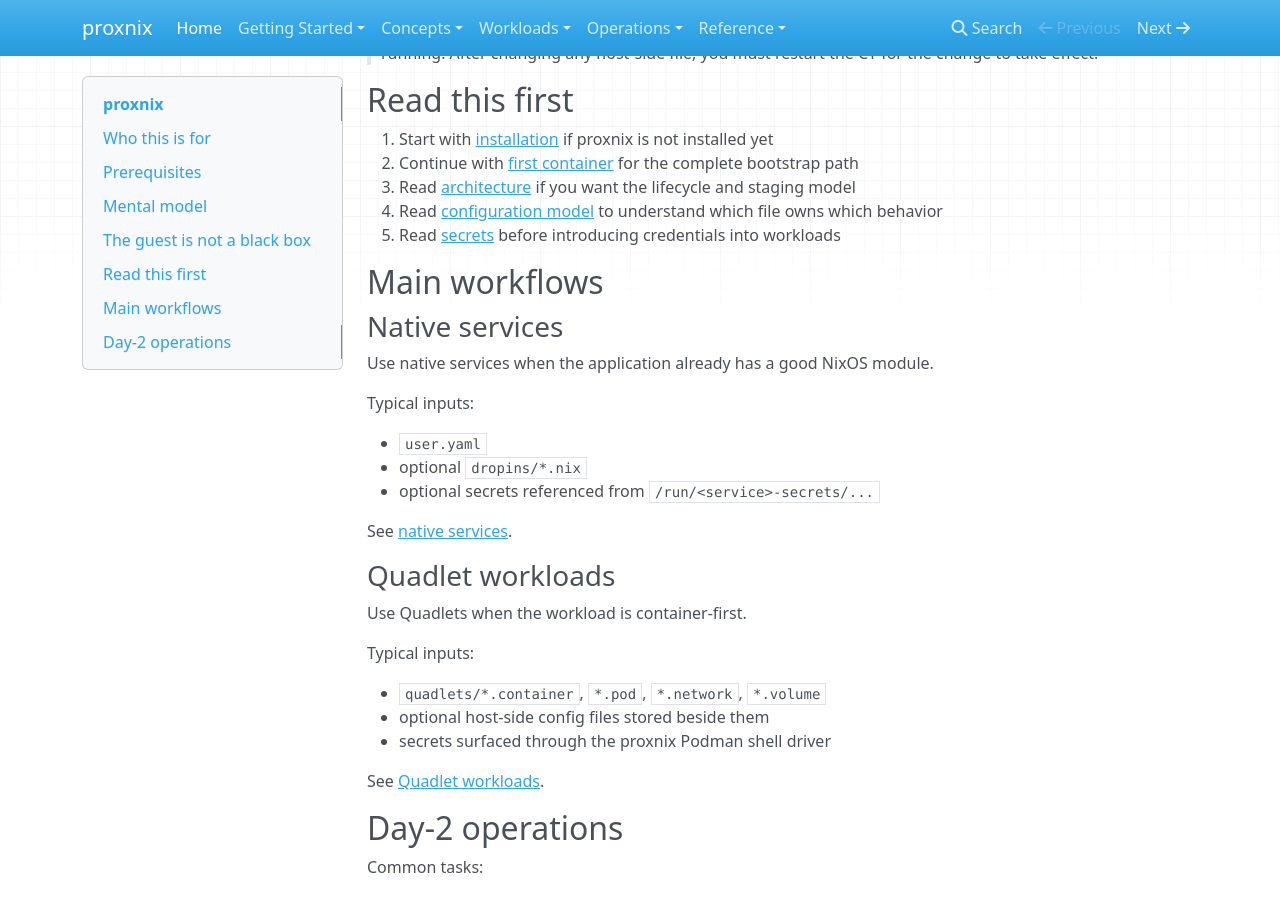
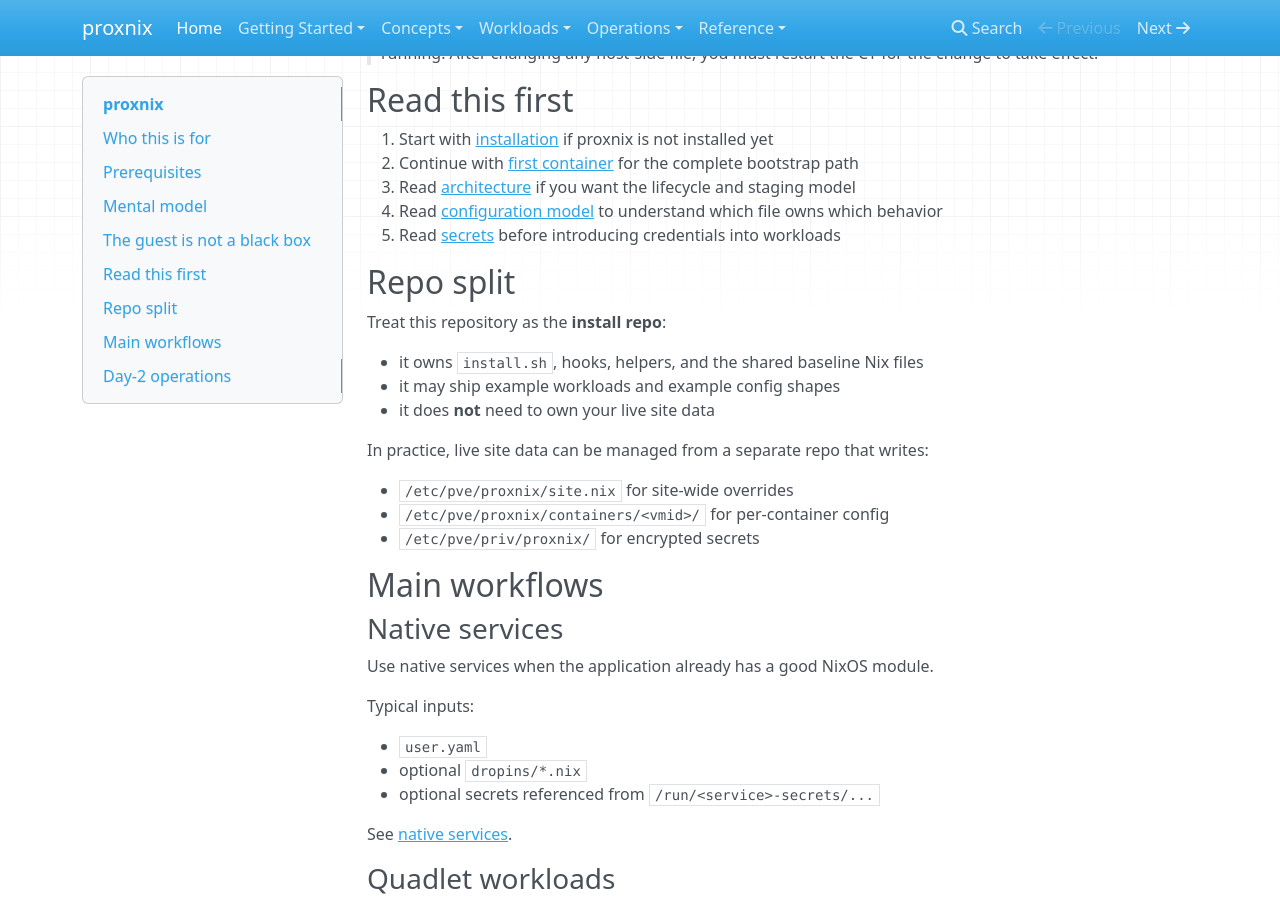
Before and after one commit to denMaier/proxnix, an MkDocs documentation site: the page built from docs/index.md, in a window 1280 px wide and 900 px high, scrolled down 1845 px. Built offline with MkDocs 1.6.1, drawn with Linux system fonts in a browser that asks for light colours; nearby versions of some CDN libraries; some of the changed text lies outside the part shown.

Commit message:
added site support

```diff
--- a/docs/index.md
+++ b/docs/index.md
@@ -34,7 +34,7 @@
 There are four main layers:
 
 1. **Proxmox metadata**: hostname, IP, gateway, DNS, SSH keys, CT features, rootfs, and lifecycle
-2. **Host-side proxnix config**: shared Nix files plus per-container `proxmox.yaml`, `user.yaml`, `dropins/`, and `quadlets/`
+2. **Host-side proxnix config**: install-layer Nix files plus optional site-wide `site.nix` and per-container `proxmox.yaml`, `user.yaml`, `dropins/`, and `quadlets/`
 3. **Rendered guest state**: generated Nix files, staged secrets, attached systemd units, helper scripts, and Quadlet files
 4. **Guest activation**: a guarded `nixos-rebuild switch` that runs only when the staged config hash changes
 
@@ -85,6 +85,20 @@
 4. Read [configuration model](concepts/configuration-model.md) to understand which file owns which behavior
 5. Read [secrets](concepts/secrets.md) before introducing credentials into workloads
 
+## Repo split
+
+Treat this repository as the **install repo**:
+
+- it owns `install.sh`, hooks, helpers, and the shared baseline Nix files
+- it may ship example workloads and example config shapes
+- it does **not** need to own your live site data
+
+In practice, live site data can be managed from a separate repo that writes:
+
+- `/etc/pve/proxnix/site.nix` for site-wide overrides
+- `/etc/pve/proxnix/containers/<vmid>/` for per-container config
+- `/etc/pve/priv/proxnix/` for encrypted secrets
+
 ## Main workflows
 
 ### Native services
```
Also changed, not shown: README.md (+5 -0 lines), docs/concepts/architecture.md (+12 -2 lines), docs/concepts/configuration-model.md (+15 -1 lines), docs/getting-started/installation.md (+1 -0 lines), docs/reference/files-and-directories.md (+4 -0 lines), 5 other files.
